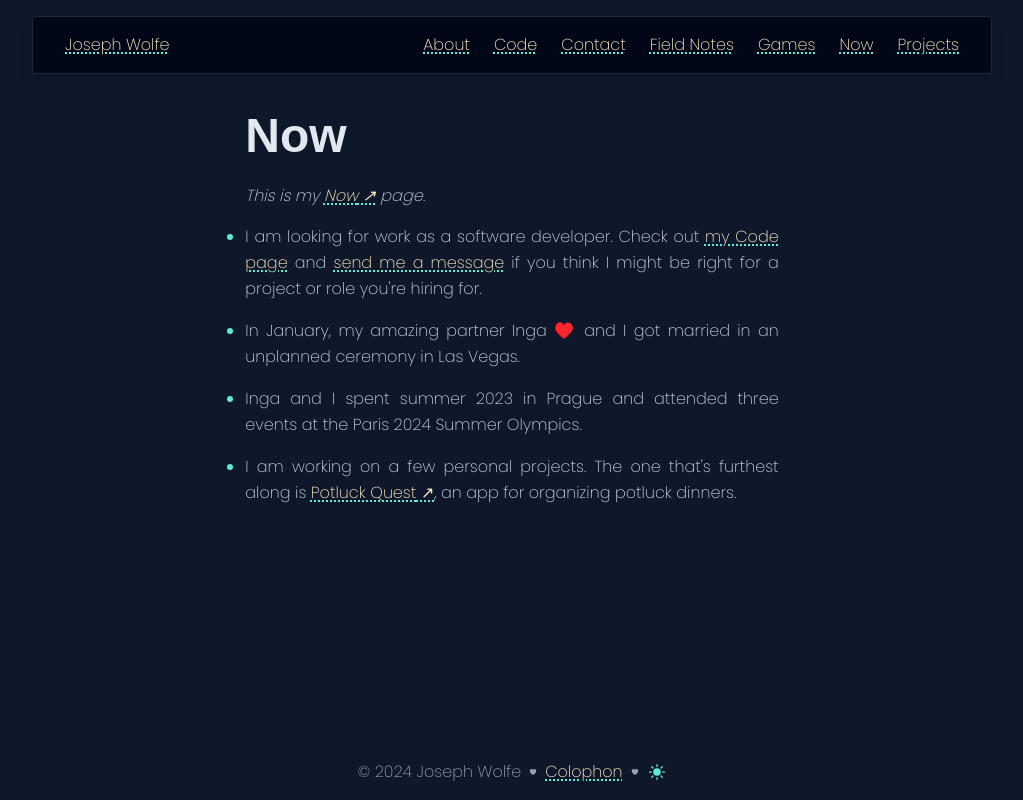
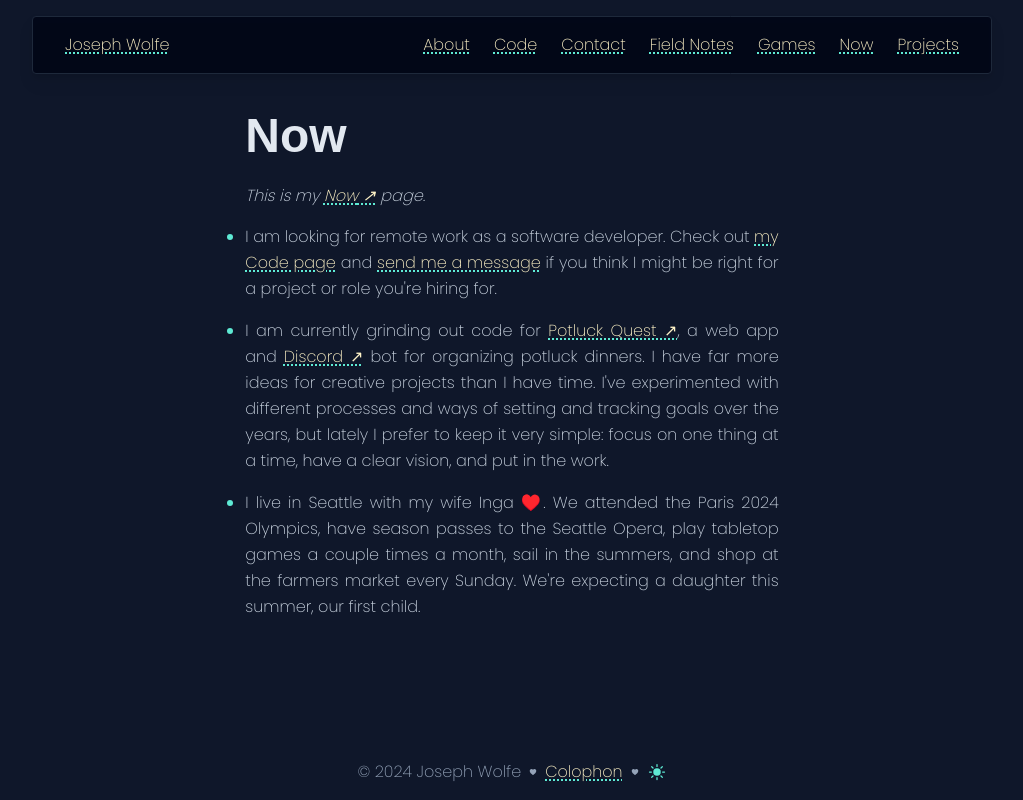
Before and after one commit to CharmedSatyr/personal-website, a Next.js app: page /now in a window 1280 px wide. Shown: the whole page, without its empty margins (128-1151 px from the left). Built offline with nearby package versions, Linux system fonts and the light colour scheme; a web font is replaced by a local one.

Commit message:
Update Now page

```diff
--- a/app/now/page.mdx
+++ b/app/now/page.mdx
@@ -8,17 +8,20 @@ _This is my [Now](https://nownownow.com/about) page._
 
 <ul className="list list-disc">
 	<li className="mb-4 marker:animate-pulse">
-		I am looking for work as a software developer. Check out [my Code page](/code) and [send me a message](/contact) if you think I might be
+		I am looking for remote work as a software developer. Check out [my Code page](/code) and [send me a message](/contact) if you think I might be
 		right for a project or role you're hiring for.
 	</li>
 
-- In January, my amazing partner Inga ♥️ and I got married in an unplanned
-  ceremony in Las Vegas.
+- I am currently grinding out code for [Potluck Quest](https://potluck.quest), a
+  web app and [Discord](https://www.discord.com) bot for organizing potluck
+  dinners. I have far more ideas for creative projects than I have time. I've
+  experimented with different processes and ways of setting and tracking goals
+  over the years, but lately I prefer to keep it very simple: focus on one thing
+  at a time, have a clear vision, and put in the work.
 
-- Inga and I spent summer 2023 in Prague and attended three events at the Paris
-  2024 Summer Olympics.
-
-- I am working on a few personal projects. The one that's furthest along is
-  [Potluck Quest](https://potluck.quest), an app for organizing potluck dinners.
+- I live in Seattle with my wife Inga ♥️. We attended the Paris 2024 Olympics,
+  have season passes to the Seattle Opera, play tabletop games a couple times a
+  month, sail in the summers, and shop at the farmers market every Sunday. We're
+  expecting a daughter this summer, our first child.
 
 </ul>
```
